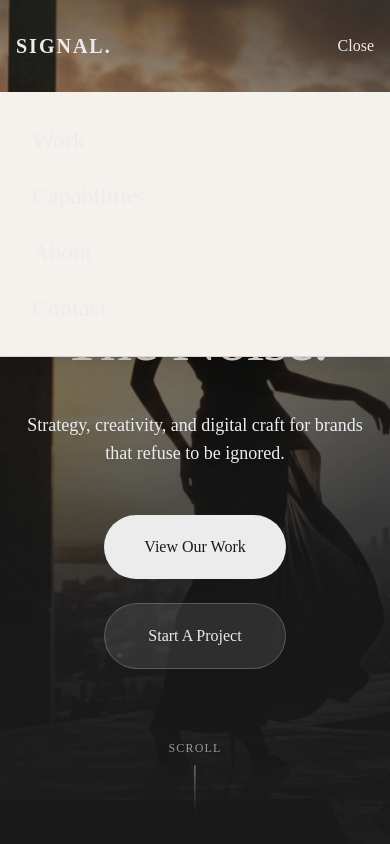
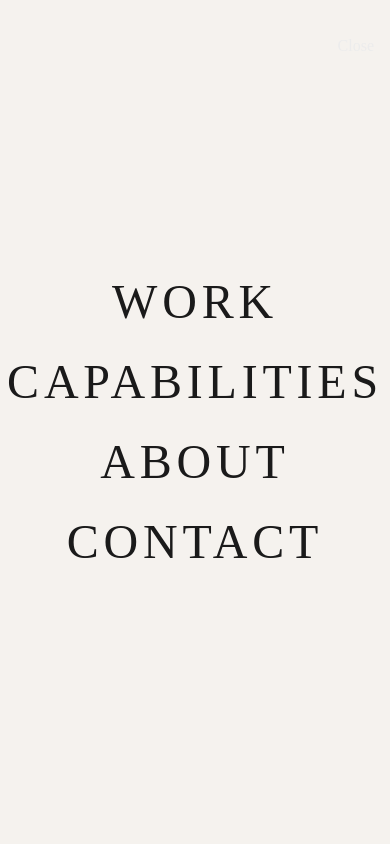
Before and after one commit to khalidbuilds4u/Digital-Marketing-portfolio, a Next.js app: page / in a window 390 px wide. Both pictures are taken after a click on the button "Menu". Shown: the top 844 px of the page. Built offline with nearby package versions, Linux system fonts and the light colour scheme.

Commit message:
Enhance responsive design and fix capabilities visibility

```diff
--- a/src/app/page.tsx
+++ b/src/app/page.tsx
@@ -10,13 +10,13 @@ import Link from "next/link";
 
 export default function Home() {
   return (
-    <main className="min-h-screen cursor-none md:cursor-auto">
+    <main className="min-h-screen [@media(pointer:fine)]:cursor-none">
       <CustomCursor />
       <Header />
       <Hero />
 
       {/* 03. SELECTED WORK */}
-      <section className="py-32 px-4 md:px-8 lg:px-16 max-w-[1440px] mx-auto" id="work">
+      <section className="py-20 md:py-32 px-4 md:px-8 lg:px-16 max-w-[1440px] mx-auto" id="work">
         <FadeIn>
           <h2 className="text-4xl md:text-5xl lg:text-6xl mb-16">Selected Work</h2>
         </FadeIn>
@@ -70,7 +70,7 @@ export default function Home() {
       </section>
 
       {/* 04. MANIFESTO */}
-      <section className="py-32 bg-[var(--color-bg-dark)] text-[var(--color-text-light)] flex items-center min-h-[70vh]">
+      <section className="py-20 md:py-32 bg-[var(--color-bg-dark)] text-[var(--color-text-light)] flex items-center min-h-[70vh]">
         <div className="max-w-[1440px] mx-auto px-4 md:px-8 lg:px-16 text-center w-full">
           <FadeIn>
             <h2 className="text-[clamp(2rem,5vw,4rem)] max-w-4xl mx-auto leading-[1.2]">
@@ -91,7 +91,7 @@ export default function Home() {
       <Capabilities />
 
       {/* 06. FEATURED CASE STUDY */}
-      <section className="py-16 px-4 md:px-8 lg:px-16 max-w-[1440px] mx-auto">
+      <section className="py-16 md:py-24 px-4 md:px-8 lg:px-16 max-w-[1440px] mx-auto">
         <FadeIn>
           <div className="text-sm uppercase tracking-widest text-[var(--color-text-secondary)] mb-4">Featured Case Study</div>
           <h2 className="text-4xl md:text-5xl lg:text-6xl mb-16">Maison Noire</h2>
@@ -133,7 +133,7 @@ export default function Home() {
       </section>
 
       {/* 07. ABOUT */}
-      <section className="py-32 px-4 md:px-8 lg:px-16 max-w-[1440px] mx-auto" id="about">
+      <section className="py-20 md:py-32 px-4 md:px-8 lg:px-16 max-w-[1440px] mx-auto" id="about">
         <h2 className="text-4xl md:text-5xl lg:text-6xl mb-16">About Us</h2>
 
         <div className="grid grid-cols-1 lg:grid-cols-2 gap-16 lg:gap-24">
@@ -155,7 +155,7 @@ export default function Home() {
 
       {/* 08. CONTACT & FOOTER */}
       <footer className="bg-[var(--color-bg-dark)] text-[var(--color-text-light)]" id="contact">
-        <div className="py-32 flex flex-col items-center text-center px-4 w-full">
+        <div className="py-20 md:py-32 flex flex-col items-center text-center px-4 w-full">
           <FadeIn>
             <h2 className="text-[clamp(3rem,8vw,5rem)] max-w-4xl mx-auto mb-4 leading-tight">
               Have a brand that deserves better?
--- a/src/components/Capabilities.tsx
+++ b/src/components/Capabilities.tsx
@@ -53,7 +53,7 @@ const capabilities = [
 ];
 
 export default function Capabilities() {
-  const [hoveredIndex, setHoveredIndex] = useState<number | null>(null);
+  const [activeIndex, setActiveIndex] = useState<number | null>(null);
 
   return (
     <section className="py-24" id="capabilities">
@@ -66,19 +66,32 @@ export default function Capabilities() {
 
       <div className="w-full flex flex-col border-b border-[var(--color-border)]">
         {capabilities.map((cap, index) => {
-          const isHovered = hoveredIndex === index;
-          const isDimmed = hoveredIndex !== null && !isHovered;
+          const isActive = activeIndex === index;
+          const isDimmed = activeIndex !== null && !isActive;
 
           return (
             <motion.div
               key={cap.id}
               className="relative w-full border-t border-[var(--color-border)] overflow-hidden cursor-pointer group"
-              onMouseEnter={() => setHoveredIndex(index)}
-              onMouseLeave={() => setHoveredIndex(null)}
+              onMouseEnter={() => {
+                if (typeof window !== "undefined" && window.matchMedia("(hover: hover) and (pointer: fine)").matches) {
+                  setActiveIndex(index);
+                }
+              }}
+              onMouseLeave={() => {
+                if (typeof window !== "undefined" && window.matchMedia("(hover: hover) and (pointer: fine)").matches) {
+                  setActiveIndex(null);
+                }
+              }}
+              onClick={() => {
+                if (typeof window !== "undefined" && window.matchMedia("(hover: none), (pointer: coarse)").matches) {
+                  setActiveIndex(activeIndex === index ? null : index);
+                }
+              }}
               initial={false}
               animate={{
-                height: isHovered ? "60vh" : "15vh",
-                minHeight: isHovered ? "400px" : "120px"
+                height: isActive ? "60vh" : "15vh",
+                minHeight: isActive ? "400px" : "120px"
               }}
               transition={{ duration: 0.6, ease: [0.16, 1, 0.3, 1] }}
             >
@@ -95,11 +108,11 @@ export default function Capabilities() {
                 <div className="absolute inset-0 bg-gradient-to-r from-black/40 via-black/50 to-black/80" />
               </div>
 
-              {/* The solid background that hides the image when NOT hovered */}
+              {/* The solid background that hides the image when NOT active */}
               <motion.div
-                className="absolute inset-0 z-10 bg-[var(--color-bg-light)]"
+                className="absolute inset-0 z-10 bg-[var(--color-bg-primary)]"
                 initial={false}
-                animate={{ opacity: isHovered ? 0 : 1 }}
+                animate={{ opacity: isActive ? 0 : 1 }}
                 transition={{ duration: 0.4, ease: "easeInOut" }}
               />
 
@@ -111,7 +124,7 @@ export default function Capabilities() {
                     className="text-sm font-mono mt-2"
                     initial={false}
                     animate={{
-                      color: isHovered ? "rgba(255,255,255,0.8)" : "var(--color-text-secondary)",
+                      color: isActive ? "rgba(255,255,255,0.8)" : "var(--color-text-secondary)",
                       opacity: isDimmed ? 0.3 : 1
                     }}
                   >
@@ -122,7 +135,7 @@ export default function Capabilities() {
                     className="text-[clamp(3rem,8vw,6rem)] font-display leading-none m-0 drop-shadow-lg"
                     initial={false}
                     animate={{
-                      color: isHovered ? "#ffffff" : "var(--color-text-primary)",
+                      color: isActive ? "#ffffff" : "var(--color-text-primary)",
                       opacity: isDimmed ? 0.3 : 1
                     }}
                     transition={{ duration: 0.4 }}
@@ -132,7 +145,7 @@ export default function Capabilities() {
                 </div>
 
                 <AnimatePresence>
-                  {isHovered && (
+                  {isActive && (
                     <motion.div
                       initial={{ opacity: 0, x: 20 }}
                       animate={{ opacity: 1, x: 0 }}
--- a/src/components/Header.tsx
+++ b/src/components/Header.tsx
@@ -15,6 +15,18 @@ export default function Header() {
     window.addEventListener("scroll", handleScroll, { passive: true });
     return () => window.removeEventListener("scroll", handleScroll);
   }, []);
+
+  // Lock scroll when mobile menu is open
+  useEffect(() => {
+    if (mobileMenuOpen) {
+      document.body.style.overflow = "hidden";
+    } else {
+      document.body.style.overflow = "auto";
+    }
+    return () => {
+      document.body.style.overflow = "auto";
+    };
+  }, [mobileMenuOpen]);
 
   return (
     <motion.header
@@ -61,20 +73,28 @@ export default function Header() {
         <AnimatePresence>
           {mobileMenuOpen && (
             <motion.div
-              initial={{ opacity: 0, y: -20 }}
+              initial={{ opacity: 0, y: "-100%" }}
               animate={{ opacity: 1, y: 0 }}
-              exit={{ opacity: 0, y: -20 }}
-              className="absolute top-full left-0 w-full bg-[var(--color-bg-primary)] border-b border-[var(--color-border)] flex flex-col p-8 gap-6 md:hidden shadow-xl"
+              exit={{ opacity: 0, y: "-100%" }}
+              transition={{ duration: 0.5, ease: [0.16, 1, 0.3, 1] }}
+              className="fixed top-0 left-0 w-full h-[100dvh] bg-[var(--color-bg-primary)] z-40 flex flex-col items-center justify-center p-8 gap-8 md:hidden"
             >
-              {["Work", "Capabilities", "About", "Contact"].map((item) => (
-                <Link
+              {["Work", "Capabilities", "About", "Contact"].map((item, i) => (
+                <motion.div
                   key={item}
-                  href={`#${item.toLowerCase()}`}
-                  className="font-medium text-2xl"
-                  onClick={() => setMobileMenuOpen(false)}
+                  initial={{ opacity: 0, y: 20 }}
+                  animate={{ opacity: 1, y: 0 }}
+                  exit={{ opacity: 0, y: 20 }}
+                  transition={{ delay: 0.2 + i * 0.1, duration: 0.4 }}
                 >
-                  {item}
-                </Link>
+                  <Link
+                    href={`#${item.toLowerCase()}`}
+                    className="font-display text-5xl md:text-6xl uppercase tracking-widest text-[var(--color-text-primary)]"
+                    onClick={() => setMobileMenuOpen(false)}
+                  >
+                    {item}
+                  </Link>
+                </motion.div>
               ))}
             </motion.div>
           )}
--- a/src/components/Hero.tsx
+++ b/src/components/Hero.tsx
@@ -73,7 +73,7 @@ export default function Hero() {
   return (
     <section
       ref={containerRef}
-      className="relative w-full h-screen min-h-[800px] flex items-center justify-center overflow-hidden bg-[var(--color-bg-dark)]"
+      className="relative w-full h-[100svh] min-h-[600px] sm:min-h-[800px] flex items-center justify-center overflow-hidden bg-[var(--color-bg-dark)]"
     >
       {/* Background Image with Parallax & Mouse Tracking */}
       <motion.div
@@ -90,13 +90,13 @@ export default function Hero() {
             alt="Signal Agency Hero Dark"
             fill
             priority
-            className="object-cover opacity-20 grayscale"
+            className="object-cover opacity-40 sm:opacity-20 sm:grayscale"
             sizes="100vw"
           />
 
           {/* Bright Spotlight Image */}
           <motion.div
-            className="absolute inset-0"
+            className="absolute inset-0 hidden sm:block [@media(pointer:coarse)]:hidden"
             style={{ maskImage: bgMask, WebkitMaskImage: bgMask }}
           >
             <Image
@@ -157,7 +157,7 @@ export default function Hero() {
               maskImage: textMask,
               WebkitMaskImage: textMask
             }}
-            className="absolute inset-0 text-[var(--color-accent)] drop-shadow-2xl pointer-events-none"
+            className="absolute inset-0 text-[var(--color-accent)] drop-shadow-2xl pointer-events-none hidden sm:block [@media(pointer:coarse)]:hidden"
           >
             {titleLines.map((line, index) => (
               <span key={index} className="block overflow-hidden">
--- a/src/components/ProjectCard.tsx
+++ b/src/components/ProjectCard.tsx
@@ -42,7 +42,7 @@ export default function ProjectCard({
   const rotateY = useSpring(useTransform(x, [-0.5, 0.5], ["-3deg", "3deg"]), springConfig);
 
   const handleMouseMove = (e: MouseEvent<HTMLAnchorElement>) => {
-    if (!cardRef.current) return;
+    if (!cardRef.current || (typeof window !== "undefined" && window.matchMedia("(pointer: coarse)").matches)) return;
     const rect = cardRef.current.getBoundingClientRect();
     const width = rect.width;
     const height = rect.height;
```
